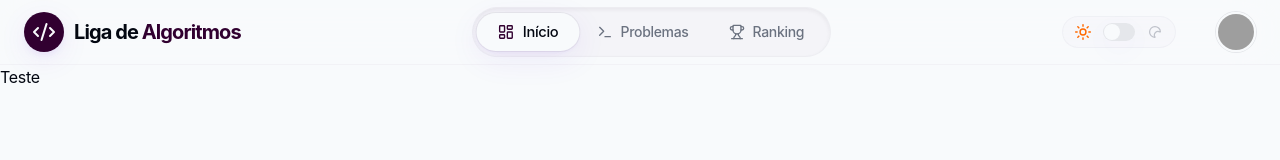
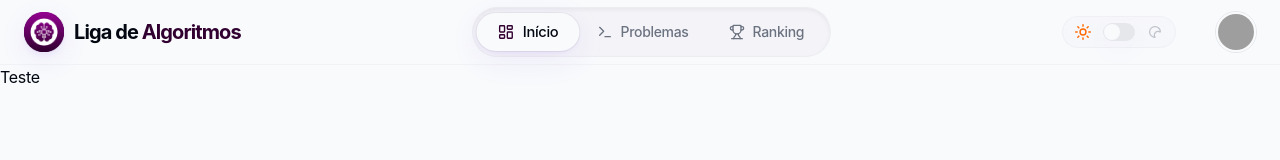
Before and after one commit to Liga-de-Algoritmos-PUCRS/liga-platform-frontend, a React (Vite) app: page / in a window 1280 px wide. Shown: the top 160 px of the page. Built offline with nearby package versions, Linux system fonts and the light colour scheme; grey boxes are pictures that could not be loaded.

Commit message:
Adiciona imagem da liga na sidebar

```diff
--- a/src/components/navbar.tsx
+++ b/src/components/navbar.tsx
@@ -49,7 +49,10 @@ export function Navbar() {
           onClick={() => handleNavigation("/")}
         >
           <div className="flex h-10 w-10 items-center justify-center rounded-xl bg-primary shadow-lg shadow-primary/20 transition-all group-hover:scale-105 group-active:scale-95">
-            <Code2 size={24} className="text-primary-foreground" />
+            <img
+            className="w-24"
+              src="/src/assets/liga-de-algoritmos-clean.png"
+            />
           </div>
           <span className="hidden font-bold text-xl tracking-tight sm:inline-block">
             Liga de <span className="text-primary">Algoritmos</span>
```
Also changed, not shown: src/assets/liga-de-algoritmos-clean.png (added), src/assets/liga-de-algoritmos.png.
